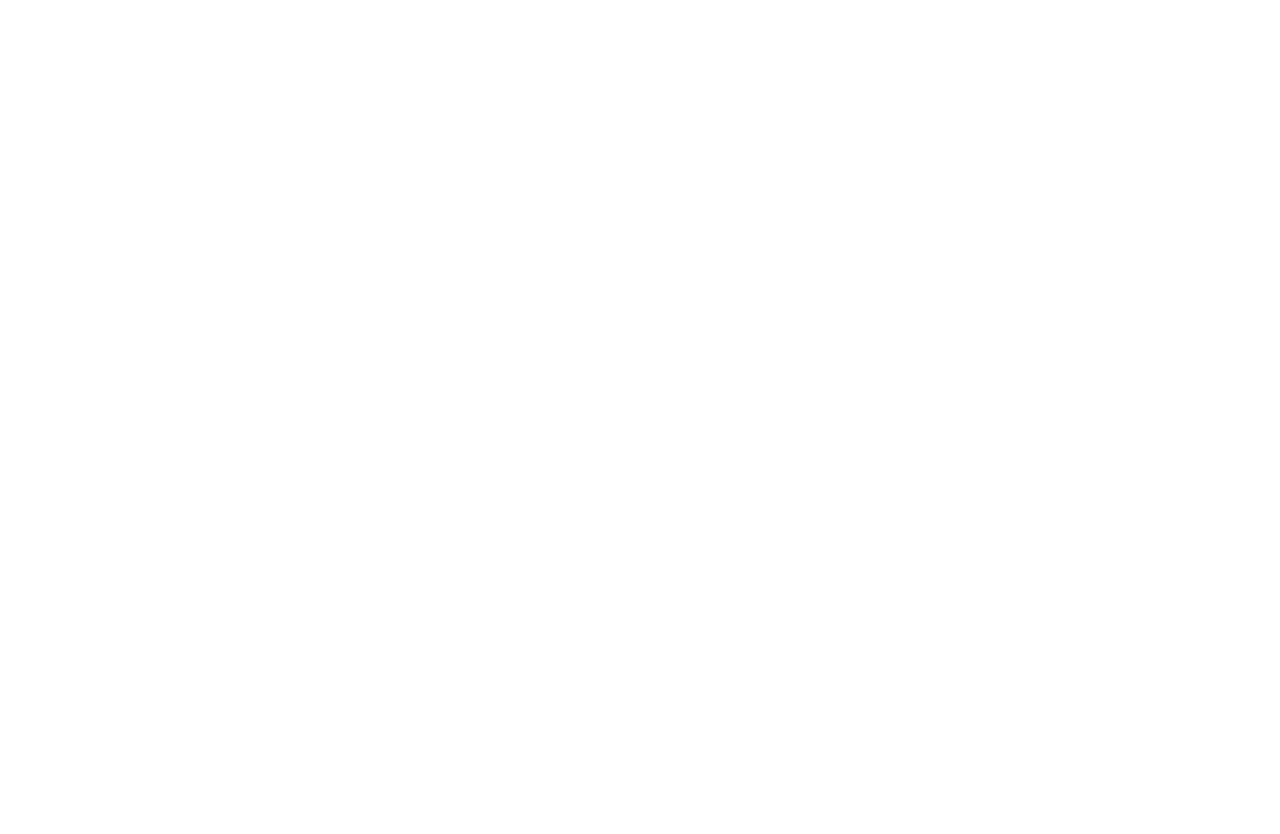
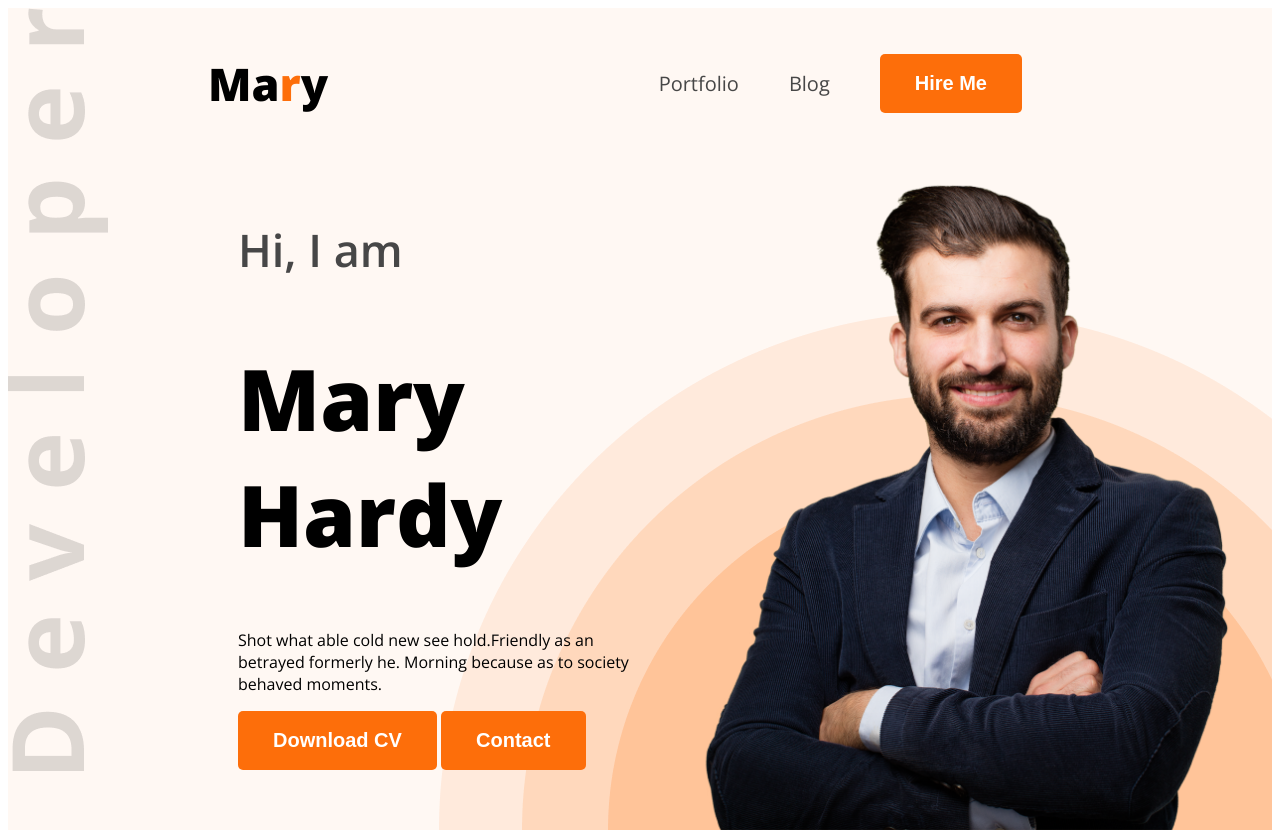
Before and after one commit to KhadizaKhatun1/web-developer-portfolio, a plain HTML site: page index.html in a window 1280 px wide. Shown: the top 834 px of the page. Before the commit the page ends 800 px from the top, so only its background shows below. Drawn offline with nearby package versions, Linux system fonts and the light colour scheme.

Commit message:
greetings and about me

```diff
--- a/index.html
+++ b/index.html
@@ -4,12 +4,60 @@
     <meta charset="UTF-8">
     <meta name="viewport" content="width=device-width, initial-scale=1.0">
     <title>Web Developer Portfolio</title>
+    <link rel="preconnect" href="https://fonts.googleapis.com">
+    <link rel="preconnect" href="https://fonts.gstatic.com" crossorigin>
+    <link href="https://fonts.googleapis.com/css2?family=Open+Sans:ital,wght@0,300..800;1,300..800&display=swap" rel="stylesheet">
+    <link rel="stylesheet" href="style/portfolio.css">
 </head>
-<body>
-    <header>
+<body class="open-sans-normal">
+    <header class="header secondary-bg">
+        <nav>
+            <h3 class="nav-title">Ma<span class="text-primary">r</span>y</h3>
+            <ul>
+                <li><a class="dark-2" href="">Portfolio</a></li>
+                <li><a class="dark-2" href="">Blog</a></li>
+                <li><a href=""><button class="btn-primary">Hire Me</button></a></li>
+            </ul>
+        </nav>
+        <!-- banner is the parent of banner-content and inside things and for image -->
+        <div class="banner">
+            <div class="banner-content">
+                <h4 class="banner-greetings dark-2">Hi, I am</h4>
+                <h1 class="banner-title">Mary Hardy</h1>
+                <p class="banner-description">
+                    Shot what able cold new see hold.Friendly as an betrayed formerly he. Morning because as to society behaved moments.
+                </p>
+                <button class="btn-primary">Download CV</button>
+                <button class="btn-primary">Contact</button>
+            </div>
+            <img class="banner-profile-pic" src="images/hardy.png" alt="">
+        </div>
 
     </header>
     <main>
+        <section class="about secondary-bg">
+            <h3 class="section-title">About Me</h3>
+            <p class="section-description">I, m a designer & developer with a passion for web design. I enjoy developing simple, clean and slick websites that provide real value to the end user. Thousands of clients have procured exceptional resulfs while working with me. Delivering work within time and budget which meets clients requirements in our mata.</p>
+            <div class="about-items">
+                <!-- .about-item*4>p.item-title+p.item-description -->
+                <div class="about-item">
+                    <p class="item-title">Name:</p>
+                    <p class="item-description">Mary Hardy </p>
+                </div>
+                <div class="about-item">
+                    <p class="item-title">Email:</p>
+                    <p class="item-description">info@gmail.com</p>
+                </div>
+                <div class="about-item">
+                    <p class="item-title">Date of birth:</p>
+                    <p class="item-description">11 November 1987</p>
+                </div>
+                <div class="about-item">
+                    <p class="item-title">From:</p>
+                    <p class="item-description">Los Angeles, USA</p>
+                </div>
+            </div>
+        </section>
 
     </main>
     <footer>
--- /dev/null
+++ b/style/portfolio.css
@@ -0,0 +1,109 @@
+
+
+.open-sans-normal {
+  font-family: "Open Sans", sans-serif;
+  font-optical-sizing: auto;
+  font-style: normal;
+  font-variation-settings:
+    "wdth" 100;
+}
+/* shared style */
+.secondary-bg{
+    background-color: #FFF8F3;
+}
+.text-primary{
+    color: #FD6E0A;
+}
+.dark-2{
+    color:#474747;
+}
+
+.btn-primary{
+    background-color: #FD6E0A;
+    font-weight: bold;
+    color: white;
+    border: none;
+    padding: 18px 35px;
+    border-radius: 5px;
+    font-size: 20px;
+}
+/* main */
+.section-title{
+    font-size: 35px;
+    font-weight: bold;
+    color: #181818;
+}
+.section-description{
+    font-size: 18px;
+    color: #757575;
+}
+/* header */
+.header{
+    background-image: url('../images/developer.png'),url('../images/header_bg.png');
+    background-repeat: no-repeat;
+    background-position: top left,bottom right;
+}
+
+/*  nav style*/
+nav{
+    display: flex;
+    align-items: center;
+    justify-content: space-between;
+    margin: 0 200px;
+}
+.nav-title{
+    font-weight: 800;
+    font-size: 45px;
+}
+nav ul{
+    display: flex;
+    align-items: center;
+}
+nav ul li{
+    list-style: none;
+    margin-right: 50px;
+}
+nav li a{
+    text-decoration: none;
+    font-size: 20px;
+}
+.banner{
+    display: flex;
+    justify-content: space-between;
+    margin:0 35px 0 230px;
+}
+.banner-content{
+    max-width: 580px;
+}
+
+.banner-greetings{
+    font-size: 45px;
+    font-weight:600;
+}
+.banner-title{
+    font-size: 85px;
+    font-weight: 800;
+}
+.banner-profile-pic{
+    width: 580px;
+}
+/* main style */
+main{
+    max-width: 1140px;
+    margin: 0 auto;
+}
+/* about styles */
+.about{
+    border-radius: 10px;
+    padding: 130px 150px;
+    text-align: center;
+    margin-top: 130px;
+}
+.about-items{
+    display: flex;
+    justify-content: space-around;
+
+}
+.item-description{
+    font-weight: 600;
+}
```
